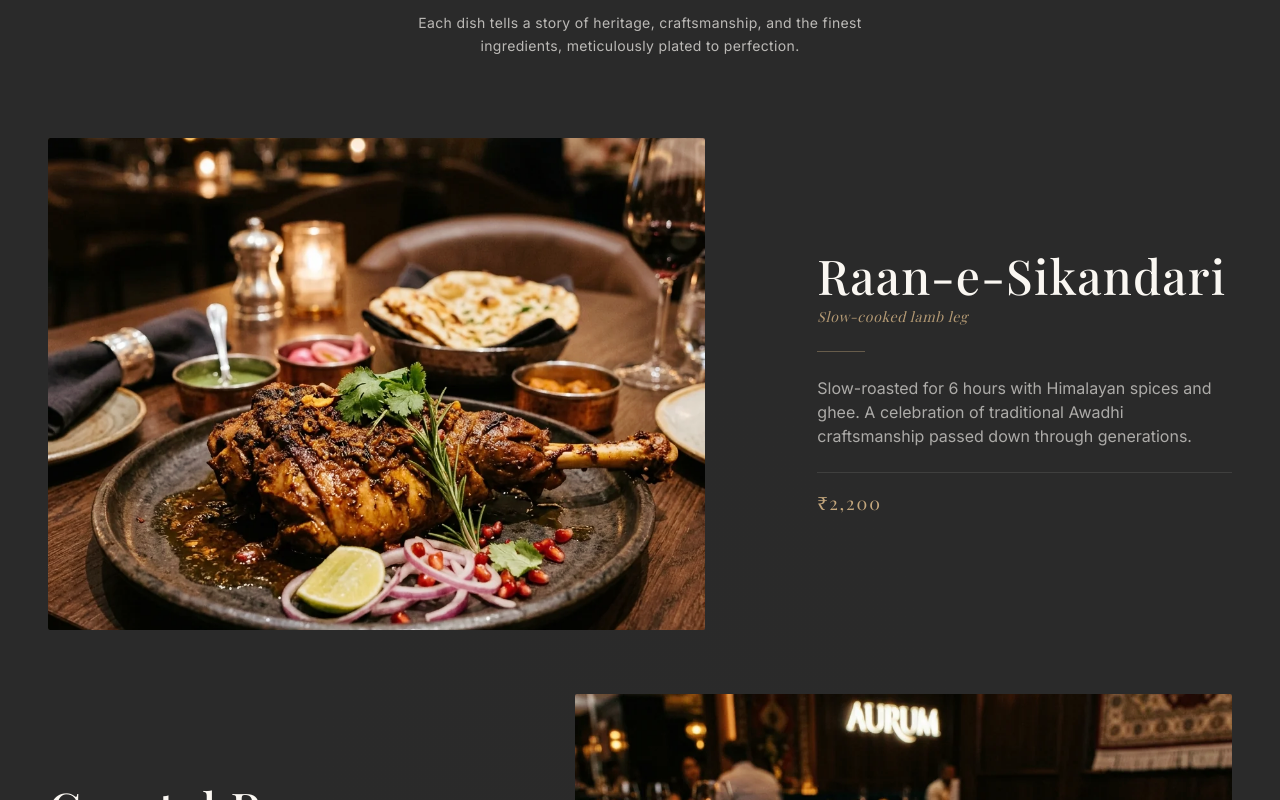
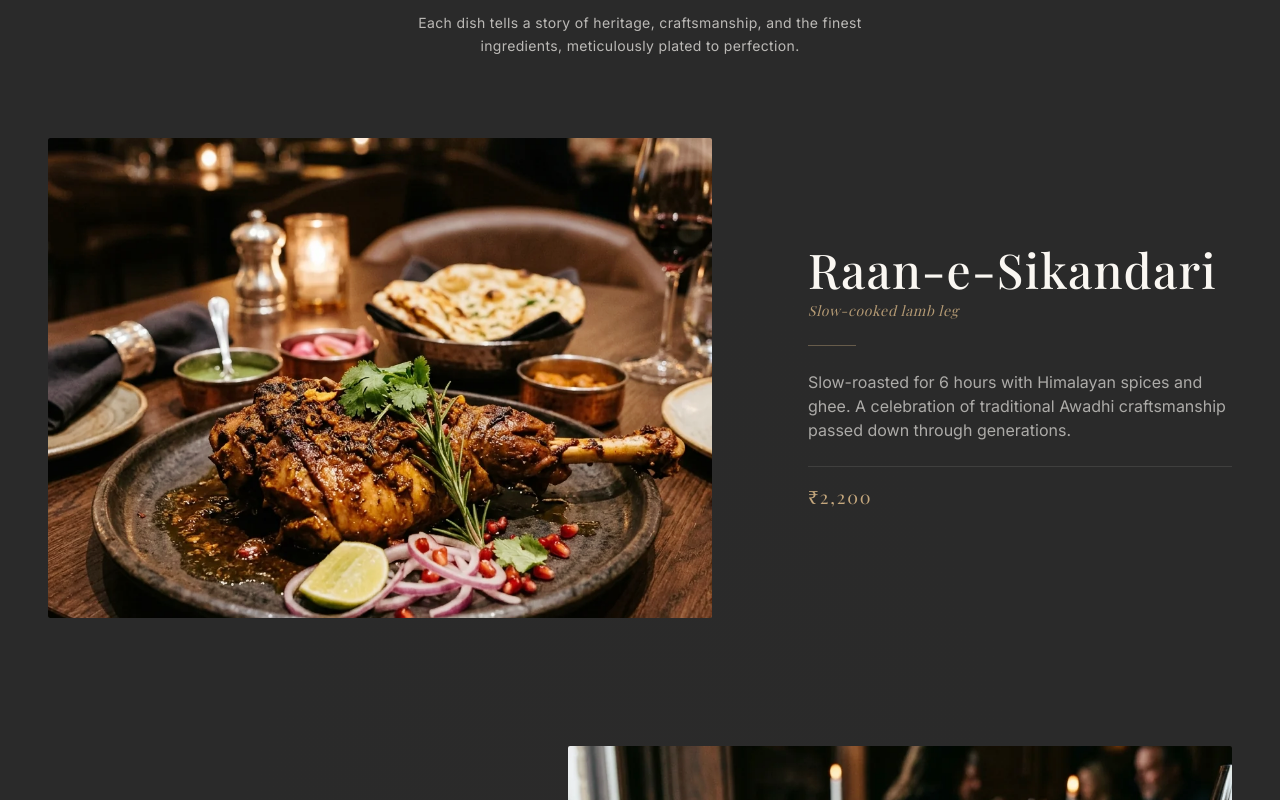
Before and after one commit to raja6299/World-Class-Restaurant, a Next.js app: page / in a window 1280 px wide. Shown: the part 2600-3400 px from the top of the page. Built offline with nearby package versions, Linux system fonts and the light colour scheme; no server answers.

Commit message:
fix: replace contents grid with per-dish grid rows and constrain image height to 480px

```diff
--- a/components/home/FeaturedDishesSection.tsx
+++ b/components/home/FeaturedDishesSection.tsx
@@ -51,7 +51,7 @@ export default function FeaturedDishesSection() {
           variants={containerVariants}
           initial="hidden"
           animate={isInView ? 'visible' : 'hidden'}
-          className="mt-20 grid grid-cols-1 md:grid-cols-12 gap-y-16 md:gap-x-12 lg:gap-x-20 items-center"
+          className="mt-20 space-y-24 md:space-y-32"
         >
           {FEATURED_DISHES.map((dish, index) => {
             // Alternating grid layout to create an elegant masonry feel
@@ -60,9 +60,9 @@ export default function FeaturedDishesSection() {
             const textColSpan = isEven ? 'md:col-span-5' : 'md:col-span-5';
 
             return (
-              <motion.div key={dish.id} variants={itemVariants} className="contents">
+              <motion.div key={dish.id} variants={itemVariants} className="grid grid-cols-1 md:grid-cols-12 gap-8 md:gap-16 items-center">
                 <div className={`${imageColSpan} group cursor-pointer`}>
-                  <div className={`relative w-full overflow-hidden rounded-sm ${index === 1 ? 'aspect-[3/4]' : 'aspect-[4/3]'}`}>
+                  <div className={`relative w-full overflow-hidden rounded-sm ${index === 1 ? 'aspect-[3/4]' : 'aspect-[4/3]'} max-h-[480px]`}>
                     <AnimatedImage
                       src={dish.image}
                       alt={dish.name}
```
